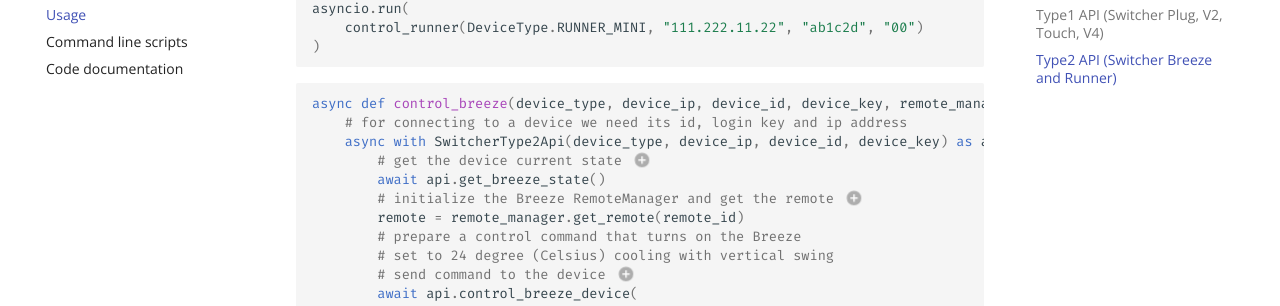
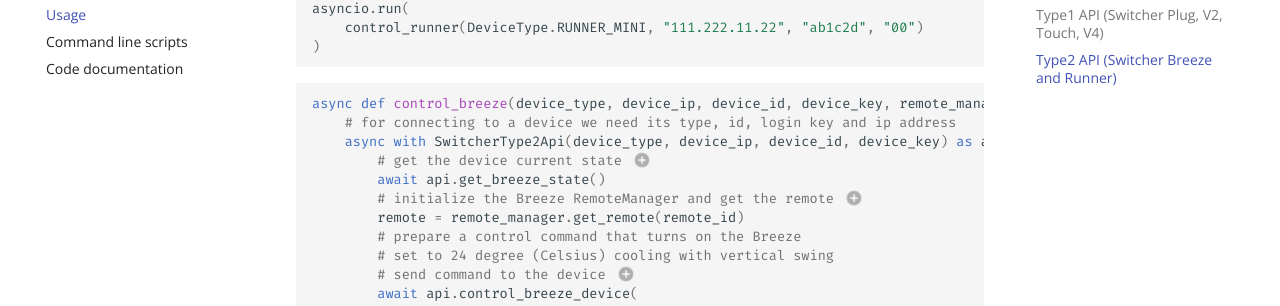
Before and after one commit to TomerFi/aioswitcher, an MkDocs documentation site: the page built from docs/usage.md, in a window 1280 px wide and 900 px high, scrolled down 2066 px. Shown: the part 147-453 px from the top of the window. Built offline with MkDocs 1.6.1 and Material for MkDocs 9.7.7, drawn with Linux system fonts in a browser that asks for light colours; comment, search, counter and statistics services are not loaded.

Commit message:
fix: missing comment

````diff
--- a/docs/usage.md
+++ b/docs/usage.md
@@ -123,7 +123,7 @@ asyncio.run(
 
 ```python
 async def control_breeze(device_type, device_ip, device_id, device_key, remote_manager, remote_id) :
-    # for connecting to a device we need its id, login key and ip address
+    # for connecting to a device we need its type, id, login key and ip address
     async with SwitcherType2Api(device_type, device_ip, device_id, device_key) as api:
         # get the device current state (1)
         await api.get_breeze_state()
````
